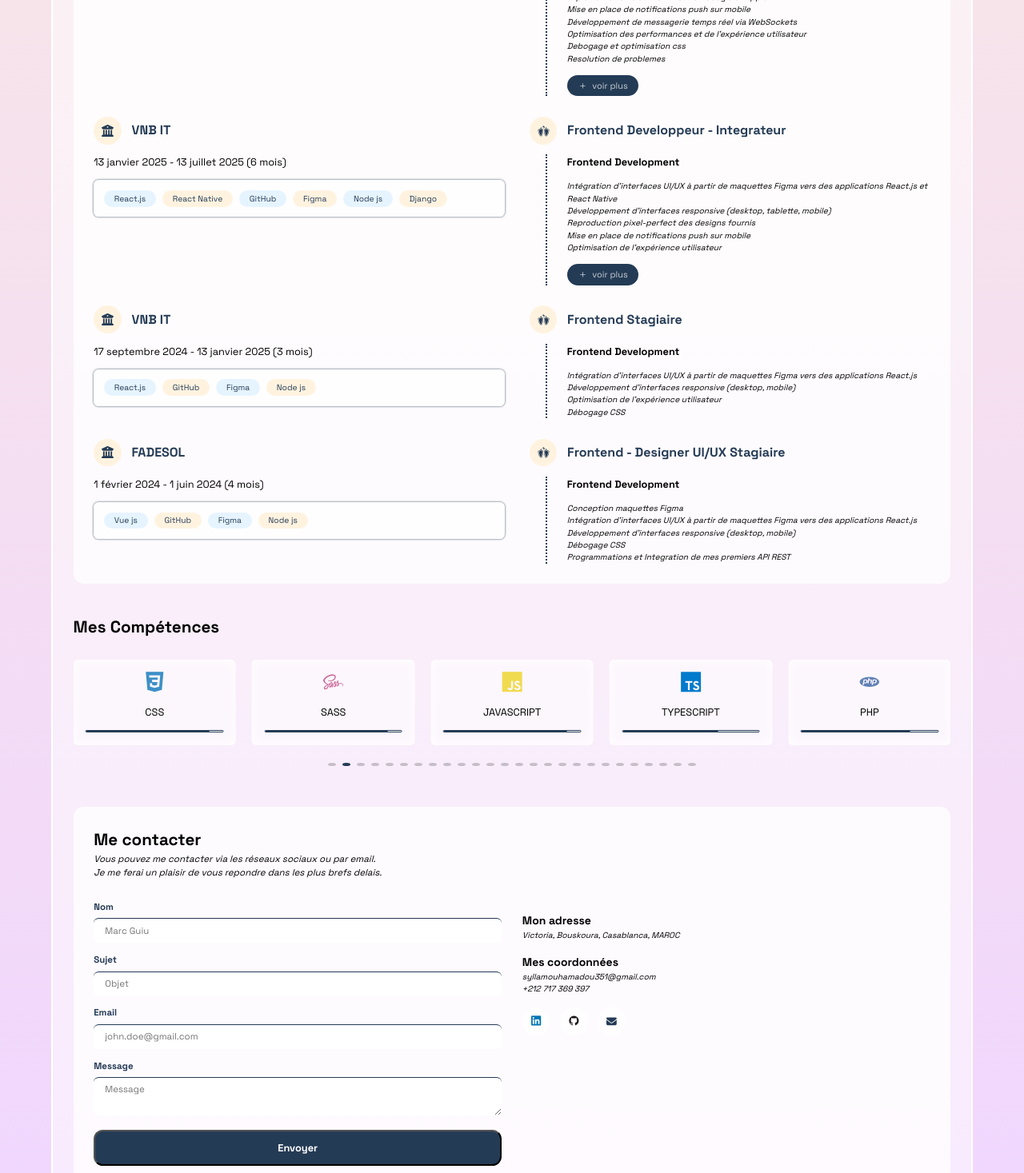
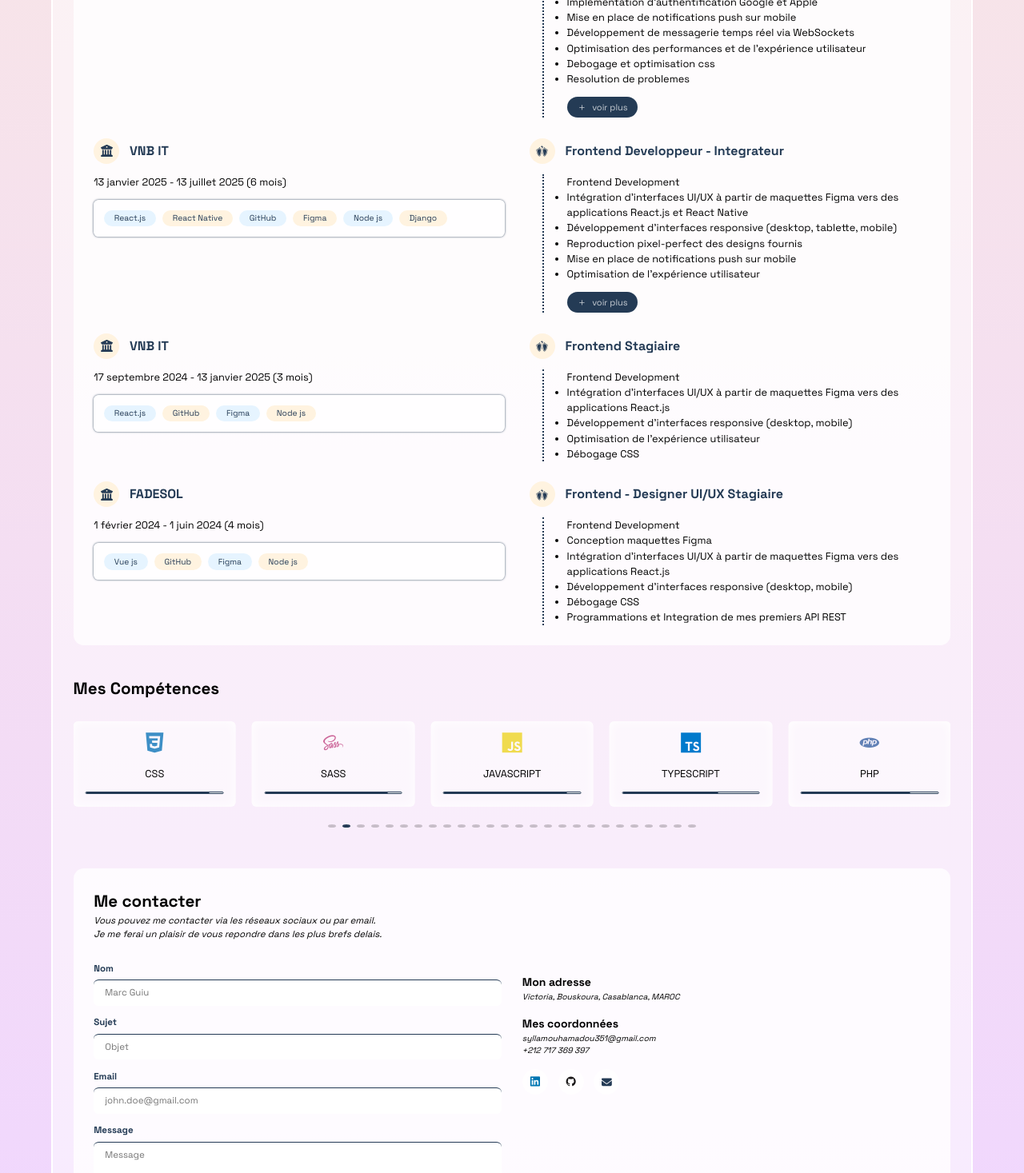
Before and after one commit to metzee47/my-portfolio, a React (Vite) app: page / in a window 1280 px wide. Shown: the part 1330-2797 px from the top of the page at 80% size. Built offline with nearby package versions, Linux system fonts and the light colour scheme.

Commit message:
-add project count -correct experienceItem style -fix keys list error -add some vertical padding to inputs and reduce contact btn height

```diff
--- a/src/components/IconizeIt.jsx
+++ b/src/components/IconizeIt.jsx
@@ -7,9 +7,9 @@ export default function IconizeIt ({bgColor, width, fontSize, description, onCli
         <div style={
             {
                 backgroundColor: bgColor || 'rgba(255, 255, 255, 0.65)',
-                width: width || 'max(33px, 2.7vw)',
-                height: width || 'max(33px, 2.7vw)',
-                fontSize: fontSize || 'max(14px, 1.1vw)'
+                width: width || 'max(30px, 2.5vw)',
+                height: width || 'max(30px, 2.5vw)',
+                fontSize: fontSize || 'max(13px, 1vw)'
             }
         }
             className={`main-iconize-it-container ${isHover ? 'active' : ''} ${className}`}
--- a/src/constants/experience.js
+++ b/src/constants/experience.js
@@ -1,5 +1,6 @@
 export const MY_EXPERIENCES = [
     {
+        id: 3,
         companyName: 'VNB IT',
         position: 'Full Stack Developper - Tech Lead',
         fromDate: '2025-01-13',
@@ -49,6 +50,7 @@ export const MY_EXPERIENCES = [
         ]
     },
     {
+        id: 2,
         companyName: 'VNB IT',
         position: 'Frontend Developpeur - Integrateur',
         fromDate: '2025-01-13',
@@ -78,6 +80,7 @@ export const MY_EXPERIENCES = [
         ]
     },
     {
+        id: 4,
         companyName: 'VNB IT',
         position: 'Frontend Stagiaire',
         fromDate: '2024-09-17',
@@ -98,6 +101,7 @@ export const MY_EXPERIENCES = [
         ]
     },
     {
+        id: 5,
         companyName: 'FADESOL',
         position: 'Frontend - Designer UI/UX Stagiaire',
         fromDate: '2024-02-01',
--- a/src/pages/AboutMe.jsx
+++ b/src/pages/AboutMe.jsx
@@ -15,10 +15,10 @@ export default function AboutMe() {
             <div className="projects-stats" id="about">
                 <div className="list-container">
                     {
-                        PROJECT_LIST.map((project, index) => (
+                        PROJECT_LIST.map((project) => (
                             <ProjectCountItem
-                                // key={project.label}
                                 {...project}
+                                key={project.label}
 
                             />
                         ))
@@ -39,8 +39,8 @@ export default function AboutMe() {
                     {
                         LAST_PROJECT_LIST.map((project) => (
                             <LastProjectItem
-                                // key={project.appName}
                                 {...project}
+                                key={project.appName}
                                 imgSrc={project.key === 1 ? mobileAppImg : project.key === 2 ? webappImg : websiteImg}
 
                             />
@@ -52,14 +52,14 @@ export default function AboutMe() {
     )
 }
 
-const ProjectCountItem = ({ label, value, icon, iconBg, iconDescription }) => (
+const ProjectCountItem = ({ label, count, icon, iconBg, iconDescription }) => (
     <div className="project-count-item">
         <IconizeIt bgColor={iconBg} description={iconDescription}>
             {icon}
         </IconizeIt>
         <div className="description">
             <h6>{label}</h6>
-            <p>{value} projets</p>
+            <p>{count} projets</p>
         </div>
     </div>
 )
@@ -70,7 +70,7 @@ const LastProjectItem = ({ type, appName, imgSrc, androidLink, iosLink, appLink,
         window.open(androidLink || iosLink || appLink, '_blank');
     }
     return (
-        <div className="last-project-item" style={{background: bgColor}}>
+        <div className="last-project-item" style={{ background: bgColor }}>
             <h4>{type}</h4>
             <p>{appName}</p>
             <div className="img-container">
--- a/src/pages/Experience.jsx
+++ b/src/pages/Experience.jsx
@@ -17,8 +17,8 @@ export default function Experience() {
 
                 MY_EXPERIENCES.map(item => (
                     <ExperienceItem
+                        {...item}
                         key={item.id}
-                        {...item}
                         monthsCount={calculateMonthsBetween(item.fromDate, item.toDate)}
                     />
                 ))
@@ -49,6 +49,7 @@ const ExperienceItem = ({ companyName, fromDate, toDate, position, descriptions
                     {
                         skills.map((skill, index) => (
                             <span
+                                key={skill}
                                 style={{ backgroundColor: index % 2 === 0 ? '#e6f4ff' : '#fff3e0' }}
                             >
                                 {skill}
@@ -72,17 +73,17 @@ const ExperienceItem = ({ companyName, fromDate, toDate, position, descriptions
                     <ul className="descriptions">
                         {
                             descriptions.slice(0, renderNumber).map(desc => (
-                                <>
+                                <div key={desc.category}>
                                     <p>{desc.category}</p>
                                     {
                                         desc.items.map(item => (
-                                            <li>{item}</li>
+                                            <li key={item}>{item}</li>
                                         ))
                                     }
 
 
 
-                                </>
+                                </div>
                             ))
                         }
 
--- a/src/styles/contact.css
+++ b/src/styles/contact.css
@@ -21,7 +21,7 @@
     outline: none;
     width: 100%;
     border-radius: max(10px, .9vw);
-    height: max(40px, 3.5vw);
+    height: max(35px, 3vw);
     background-color: var(--secondary-color);
     color: var(--white-high-opacity);
     font-weight: bold;
@@ -109,7 +109,7 @@
     border-top: 1px solid var(--secondary-color);
     /* box-shadow: inset 0 0 3px var(--secondary-color); */
     width: 100%;
-    padding: max(6px, .5vw) max(14px, 1vw);
+    padding: max(7px, .55vw) max(14px, 1vw);
     font-size: max(11px, .9vw);
     color: var(--secondary-color);
     border-radius: max(5px, .5vw);
--- a/src/styles/experience.css
+++ b/src/styles/experience.css
@@ -76,9 +76,9 @@
 }
 
 .next-dot-part .descriptions {
-    padding-left: max(25px, 1.5vw);
+    padding-left: max(25px, 2.25vw);
     border-left: 2px dotted var(--secondary-color);
-    margin-left: max(20px, 1.5vw);
+    margin-left: max(15px, 1.25vw);
 }
 
 
```
